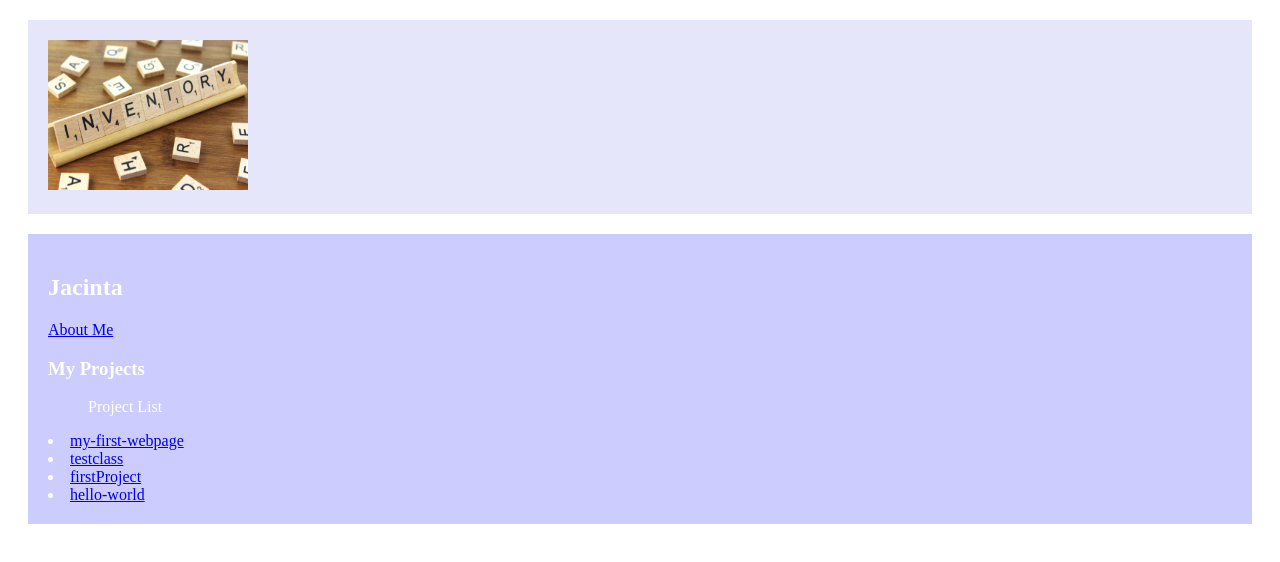
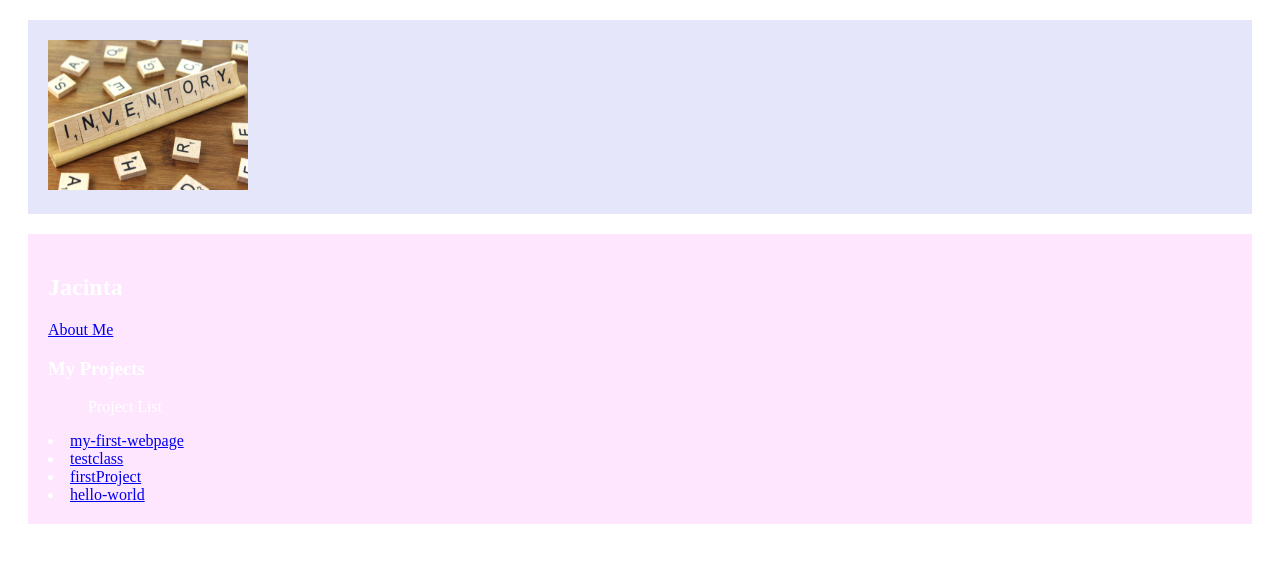
Before and after one commit to ndumimutiso/firstProject, a plain HTML site: page index.html in a window 1280 px wide. Drawn offline with Linux system fonts and the light colour scheme.

Commit message:
town div color change

```diff
--- a/index.html
+++ b/index.html
@@ -12,7 +12,7 @@
   padding: 20px;
 }
 .town{
-  background-color: #ccccff;
+  background-color: #ffe6ff;
   color: white;
   margin: 20px;
   padding: 20px;
```
